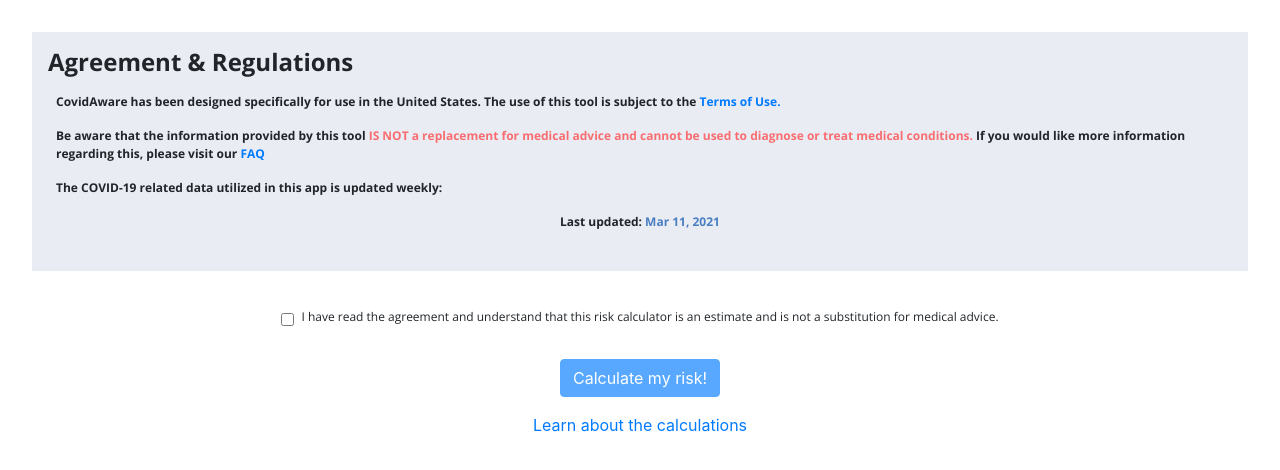
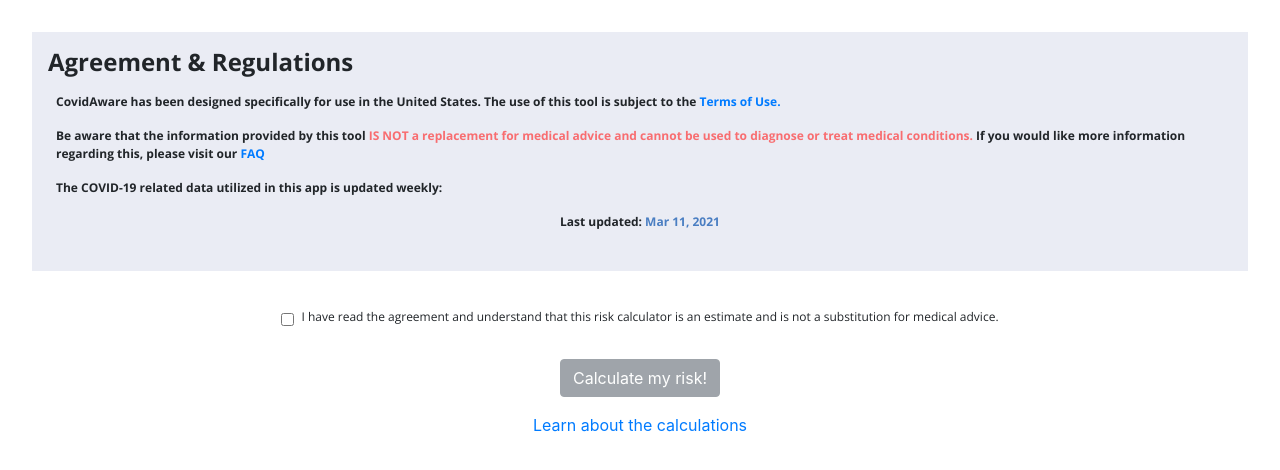
Before and after one commit to RaynyT/COVID-19-Risk-Assessment-Tool, a React (Create React App) app in the folder covrt/: page /calculator in a window 1280 px wide. Shown: the top 470 px of the page. Built offline with nearby package versions, Linux system fonts and the light colour scheme.

Commit message:
Change disabled button color to grey

```diff
--- a/covrt/src/components/Calculator.js
+++ b/covrt/src/components/Calculator.js
@@ -98,8 +98,15 @@ export default function Calculator(props) {
 function DisclaimerPage(props) {
 
     const [buttonDisabled, setButtonDisabled] = useState(true);
+    const [buttonColor, setButtonColor] = useState("secondary");
 
     const handleCheckbox = () => {
+        if(buttonDisabled){
+            // If button is currently disabled, set new color to blue (enabled)
+            setButtonColor("primary");
+        } else {
+            setButtonColor("secondary");
+        }
         setButtonDisabled(!buttonDisabled);
     }
 
@@ -133,7 +140,7 @@ function DisclaimerPage(props) {
                 </FormGroup>
             </div>
             <div  className="calc-risk-btn-container horizontal-center">
-                <Button color="primary" className="horizontal-center" disabled={buttonDisabled} onClick={props.nextClickCallback}>
+                <Button color={buttonColor} className="horizontal-center" disabled={buttonDisabled} onClick={props.nextClickCallback}>
                     Calculate my risk!
                 </Button>
             </div>
```
